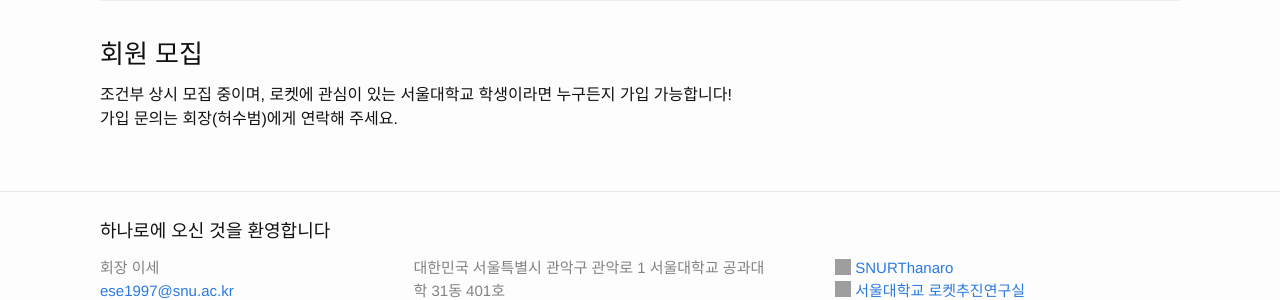
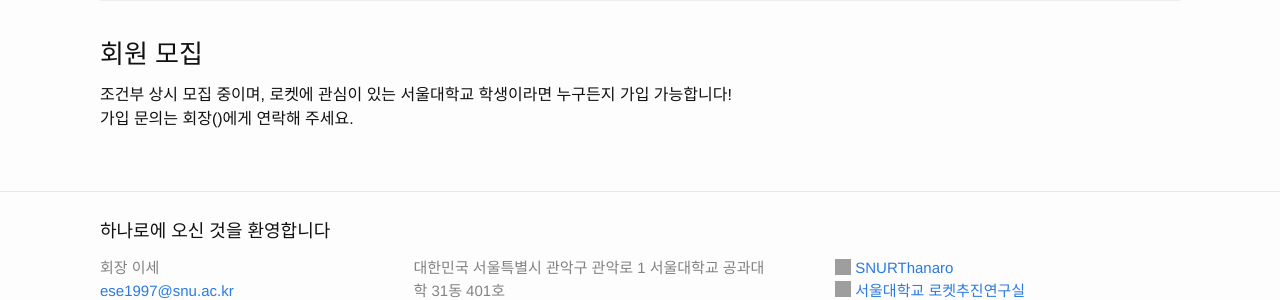
Before and after one commit to Hanaro2021/hanaro.github.io, a Jekyll site: the page built from _pages/1.about.md, in a window 1280 px wide. Shown: the part 1480-1780 px from the top of the page. Built offline with Jekyll 4.4.1, drawn with Linux system fonts in a browser that asks for light colours; nearby versions of some CDN libraries; grey boxes are pictures that could not be loaded.

Commit message:
Update 1.about.md

```diff
--- a/_pages/1.about.md
+++ b/_pages/1.about.md
@@ -70,4 +70,4 @@ NURA(National Universities' Rocket Association, 전국대학생로켓연합회)
 <br/>
 <h3>회원 모집</h3>
 조건부 상시 모집 중이며, 로켓에 관심이 있는 서울대학교 학생이라면 누구든지 가입 가능합니다! <br/>
-가입 문의는 회장(허수범)에게 연락해 주세요.
+가입 문의는 회장()에게 연락해 주세요.
```
